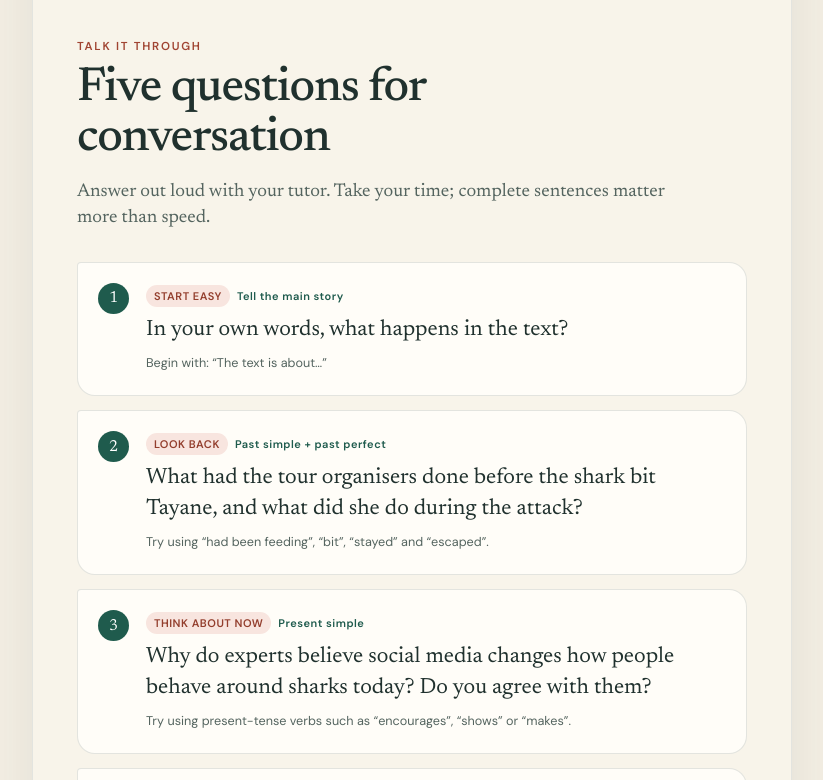
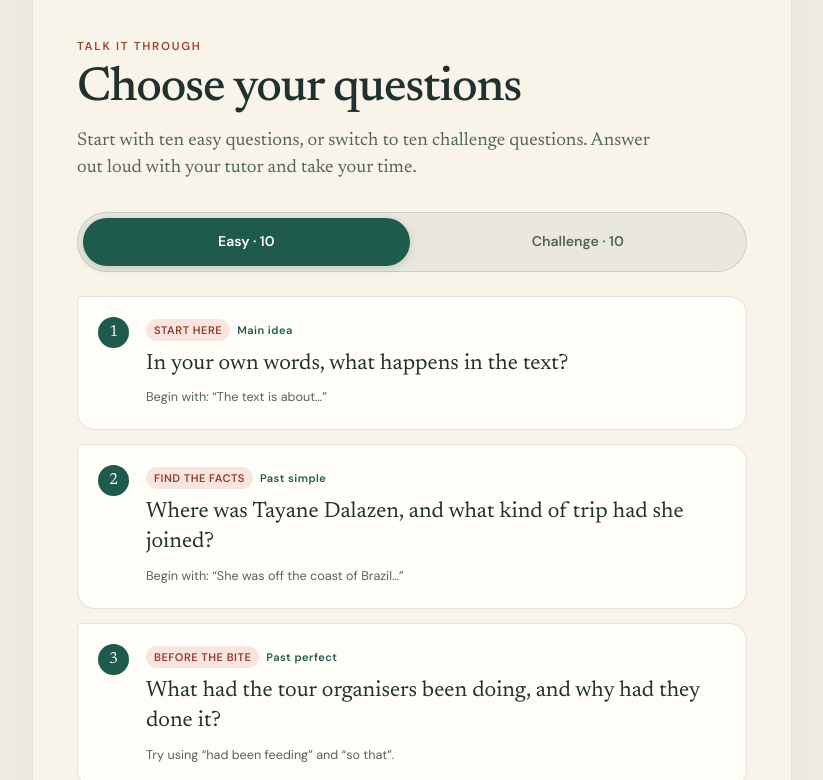
Before and after one commit to tamborine996/sana-tenses, a plain HTML site: page reading/index.html in a window 1280 px wide. Both pictures are taken after a click on the button "I’ve finished — show the questions". Shown: the part 2349-3129 px from the top of the page, without its empty margins (228-1051 px from the left). Drawn offline with Linux system fonts and the light colour scheme.

Commit message:
Add easy and challenge question sets

```diff
--- a/reading/app.js
+++ b/reading/app.js
@@ -14,6 +14,32 @@ function formatDate(isoDate) {
     year: 'numeric',
     timeZone: 'UTC'
   }).format(new Date(`${isoDate}T12:00:00Z`));
+}
+
+function makeQuestionPanel(setName, questions, isActive) {
+  const panel = make('div', 'question-set');
+  panel.id = `${setName}-questions`;
+  panel.setAttribute('role', 'tabpanel');
+  panel.setAttribute('aria-labelledby', `${setName}-tab`);
+  panel.hidden = !isActive;
+
+  const list = make('ol', 'question-list');
+  questions.forEach((question) => {
+    const item = make('li', 'question-item');
+    const labelRow = make('div', 'question-labels');
+    labelRow.append(
+      make('span', 'question-stage', question.label),
+      make('span', 'tense-label', question.tense)
+    );
+    item.append(
+      labelRow,
+      make('p', 'question-text', question.prompt),
+      make('p', 'question-support', question.support)
+    );
+    list.appendChild(item);
+  });
+  panel.appendChild(list);
+  return panel;
 }
 
 function renderArticle(article) {
@@ -73,31 +99,67 @@ function renderArticle(article) {
   const questionHeader = make('header', 'questions-header');
   questionHeader.append(
     make('p', 'eyebrow', 'Talk it through'),
-    make('h2', '', 'Five questions for conversation'),
-    make('p', 'questions-intro', 'Answer out loud with your tutor. Take your time; complete sentences matter more than speed.')
+    make('h2', '', 'Choose your questions'),
+    make('p', 'questions-intro', 'Start with ten easy questions, or switch to ten challenge questions. Answer out loud with your tutor and take your time.')
   );
   const questionHeading = questionHeader.querySelector('h2');
   questionHeading.id = 'questions-heading';
   questionHeading.tabIndex = -1;
 
-  const list = make('ol', 'question-list');
-  article.questions.forEach((question) => {
-    const item = make('li', 'question-item');
-    const labelRow = make('div', 'question-labels');
-    labelRow.append(
-      make('span', 'question-stage', question.label),
-      make('span', 'tense-label', question.tense)
-    );
-    item.append(
-      labelRow,
-      make('p', 'question-text', question.prompt),
-      make('p', 'question-support', question.support)
-    );
-    list.appendChild(item);
+  const switcher = make('div', 'question-switch');
+  switcher.setAttribute('role', 'tablist');
+  switcher.setAttribute('aria-label', 'Question difficulty');
+
+  const setNames = ['easy', 'challenge'];
+  const tabs = setNames.map((setName, index) => {
+    const tab = make('button', 'question-tab', `${setName === 'easy' ? 'Easy' : 'Challenge'} · 10`);
+    tab.type = 'button';
+    tab.id = `${setName}-tab`;
+    tab.setAttribute('role', 'tab');
+    tab.setAttribute('aria-controls', `${setName}-questions`);
+    tab.setAttribute('aria-selected', String(index === 0));
+    tab.tabIndex = index === 0 ? 0 : -1;
+    tab.dataset.questionSet = setName;
+    return tab;
+  });
+  switcher.append(...tabs);
+
+  const questionSets = make('div', 'question-sets');
+  const panels = setNames.map((setName, index) => makeQuestionPanel(
+    setName,
+    article.questionSets[setName],
+    index === 0
+  ));
+  questionSets.append(...panels);
+
+  function selectQuestionSet(setName, moveFocus = false) {
+    tabs.forEach((tab) => {
+      const isSelected = tab.dataset.questionSet === setName;
+      tab.setAttribute('aria-selected', String(isSelected));
+      tab.tabIndex = isSelected ? 0 : -1;
+      if (isSelected && moveFocus) tab.focus();
+    });
+    panels.forEach((panel) => {
+      panel.hidden = panel.id !== `${setName}-questions`;
+    });
+  }
+
+  tabs.forEach((tab, index) => {
+    tab.addEventListener('click', () => selectQuestionSet(tab.dataset.questionSet));
+    tab.addEventListener('keydown', (event) => {
+      let nextIndex;
+      if (event.key === 'ArrowRight') nextIndex = (index + 1) % tabs.length;
+      if (event.key === 'ArrowLeft') nextIndex = (index - 1 + tabs.length) % tabs.length;
+      if (event.key === 'Home') nextIndex = 0;
+      if (event.key === 'End') nextIndex = tabs.length - 1;
+      if (nextIndex === undefined) return;
+      event.preventDefault();
+      selectQuestionSet(tabs[nextIndex].dataset.questionSet, true);
+    });
   });
 
   const closeNote = make('p', 'closing-note', 'That’s enough for today. A short conversation done regularly is the goal.');
-  questions.append(questionHeader, list, closeNote);
+  questions.append(questionHeader, switcher, questionSets, closeNote);
 
   revealButton.addEventListener('click', () => {
     const isOpen = revealButton.getAttribute('aria-expanded') === 'true';
--- a/reading/data/articles.json
+++ b/reading/data/articles.json
@@ -19,37 +19,131 @@
       "Scientists say getting too close can harm sharks as well as humans. A shark may bite defensively when a person enters its space. Approaching or touching it can also increase its stress hormones, which may weaken its immune system and affect its ability to reproduce. Some content creators argue that close-up videos educate the public and encourage shark conservation. They also say viewers must take responsibility for their own choices.",
       "Several shark experts disagree. They say that touching or riding a wild shark is harassment, not conservation, and does not produce the scientific evidence needed to protect shark populations. Meanwhile, shark tourism is becoming more popular; one travel website lists more than 140 shark experiences in the Maldives alone, and some promise visitors an unforgettable selfie. The experts’ message is simple: a dramatic picture may earn attention online, but getting it could have serious consequences."
     ],
-    "questions": [
+    "questionSets": {
+      "easy": [
         {
-        "label": "Start easy",
-        "tense": "Tell the main story",
+          "label": "Start here",
+          "tense": "Main idea",
           "prompt": "In your own words, what happens in the text?",
           "support": "Begin with: “The text is about…”"
         },
         {
-        "label": "Look back",
-        "tense": "Past simple + past perfect",
-        "prompt": "What had the tour organisers done before the shark bit Tayane, and what did she do during the attack?",
-        "support": "Try using “had been feeding”, “bit”, “stayed” and “escaped”."
+          "label": "Find the facts",
+          "tense": "Past simple",
+          "prompt": "Where was Tayane Dalazen, and what kind of trip had she joined?",
+          "support": "Begin with: “She was off the coast of Brazil…”"
         },
         {
-        "label": "Think about now",
-        "tense": "Present simple",
-        "prompt": "Why do experts believe social media changes how people behave around sharks today? Do you agree with them?",
-        "support": "Try using present-tense verbs such as “encourages”, “shows” or “makes”."
+          "label": "Before the bite",
+          "tense": "Past perfect",
+          "prompt": "What had the tour organisers been doing, and why had they done it?",
+          "support": "Try using “had been feeding” and “so that”."
         },
         {
-        "label": "Connect ideas",
+          "label": "During the bite",
+          "tense": "Past simple",
+          "prompt": "What did the nurse shark do, and how did Tayane react?",
+          "support": "Try using “bit”, “held” and “stayed calm”."
+        },
+        {
+          "label": "Afterwards",
+          "tense": "Past simple",
+          "prompt": "How did the incident end, and what injuries did Tayane have?",
+          "support": "Answer in two complete past-tense sentences."
+        },
+        {
+          "label": "Understand a number",
+          "tense": "Present perfect",
+          "prompt": "About how many unprovoked shark bites happen each year, and for how long has that number stayed similar?",
+          "support": "Try using “has stayed” in your answer."
+        },
+        {
+          "label": "Spot the change",
+          "tense": "Present perfect",
+          "prompt": "What rise have researchers noticed in recent years?",
+          "support": "Begin with: “Researchers have noticed…”"
+        },
+        {
+          "label": "Cause and effect",
+          "tense": "Present simple",
+          "prompt": "How can getting too close to a shark harm the animal?",
+          "support": "Give at least two effects mentioned in the text."
+        },
+        {
+          "label": "Two viewpoints",
+          "tense": "Present simple",
+          "prompt": "What do some content creators say their close-up videos achieve?",
+          "support": "Try using “They argue that…”"
+        },
+        {
+          "label": "Final message",
+          "tense": "Present simple",
+          "prompt": "What warning do the shark experts give at the end of the text?",
+          "support": "Explain the warning without copying the final sentence."
+        }
+      ],
+      "challenge": [
+        {
+          "label": "Explain a cause",
+          "tense": "Past perfect + past simple",
+          "prompt": "How might the organisers’ earlier decision to feed the sharks have changed the danger during Tayane’s dive?",
+          "support": "Explain what they had done first, then what happened later."
+        },
+        {
+          "label": "Imagine differently",
+          "tense": "Third conditional",
+          "prompt": "If Tayane had panicked and fought the shark, what might have happened?",
+          "support": "Try: “If she had…, the shark might have…”"
+        },
+        {
+          "label": "Interpret evidence",
+          "tense": "Present simple",
+          "prompt": "Shark bites are very rare, yet filming-related incidents are rising. How can both statements be true?",
+          "support": "Use “overall”, “however” and “among people who…”."
+        },
+        {
+          "label": "Judge an argument",
+          "tense": "Present simple",
+          "prompt": "Content creators say close-up videos support conservation, while scientists say they can be harassment. Which argument is stronger, and why?",
+          "support": "Give your judgement and support it with evidence from the text."
+        },
+        {
+          "label": "Responsibility",
+          "tense": "Present modals",
+          "prompt": "Who is most responsible for risky wildlife content: tourists, tour companies, social-media platforms or viewers?",
+          "support": "Use “should”, “must” or “ought to” to explain your choice."
+        },
+        {
+          "label": "Make a rule",
+          "tense": "Present + conditional",
+          "prompt": "What rules should shark-tour companies follow, and what should happen if a visitor ignores them?",
+          "support": "Try: “Companies should… If a visitor…, then…”"
+        },
+        {
+          "label": "Connect experience",
           "tense": "Past + present",
           "prompt": "Think of another situation in which someone took a risk for a photograph or video. What happened, and what lesson does it give us now?",
-        "support": "Tell the past event first, then explain the lesson in the present tense."
+          "support": "Tell the past event first, then explain the present lesson."
+        },
+        {
+          "label": "Change perspective",
+          "tense": "Past + present",
+          "prompt": "Imagine you manage the tour company. What would you say the company did wrong, and what safety policy do you have now?",
+          "support": "Move clearly from the past mistake to the present policy."
         },
         {
           "label": "Look ahead",
           "tense": "Future language",
-        "prompt": "If shark-tour companies and influencers continue in the same way, what do you think will happen in the future? What should they change?",
-        "support": "Try using “will”, “might” and “should”."
+          "prompt": "If shark tourism keeps growing in the same way, what will or might happen to tourists and sharks in the future?",
+          "support": "Use both “will” and “might” if you can."
+        },
+        {
+          "label": "Bring it together",
+          "tense": "Past + present + future",
+          "prompt": "Using the incident as evidence, explain what people have learnt, what they should do now and what could change in the future.",
+          "support": "Give one past point, one present recommendation and one future prediction."
         }
       ]
     }
+  }
 ]
--- a/reading/styles.css
+++ b/reading/styles.css
@@ -328,6 +328,43 @@ h2 {
   line-height: 1.45;
 }
 
+.question-switch {
+  display: grid;
+  grid-template-columns: repeat(2, minmax(0, 1fr));
+  gap: 5px;
+  margin: 0 0 24px;
+  padding: 5px;
+  border: 1px solid rgba(84, 100, 95, 0.2);
+  border-radius: 999px;
+  background: rgba(84, 100, 95, 0.08);
+}
+
+.question-tab {
+  min-height: 48px;
+  padding: 11px 14px;
+  border: 0;
+  border-radius: 999px;
+  color: var(--ink-soft);
+  background: transparent;
+  font: 600 0.88rem/1.2 var(--sans);
+  cursor: pointer;
+  transition: color 140ms ease, background 140ms ease, box-shadow 140ms ease;
+}
+
+.question-tab:hover {
+  color: var(--green);
+}
+
+.question-tab[aria-selected="true"] {
+  color: white;
+  background: var(--green);
+  box-shadow: 0 2px 8px rgba(31, 91, 77, 0.22);
+}
+
+.question-set[hidden] {
+  display: none;
+}
+
 .question-list {
   display: grid;
   gap: 14px;
```
Also changed, not shown: reading/tests/validate.mjs (+20 -13 lines), reading/README.md. Lines whose indentation alone changed are shown as unchanged.
